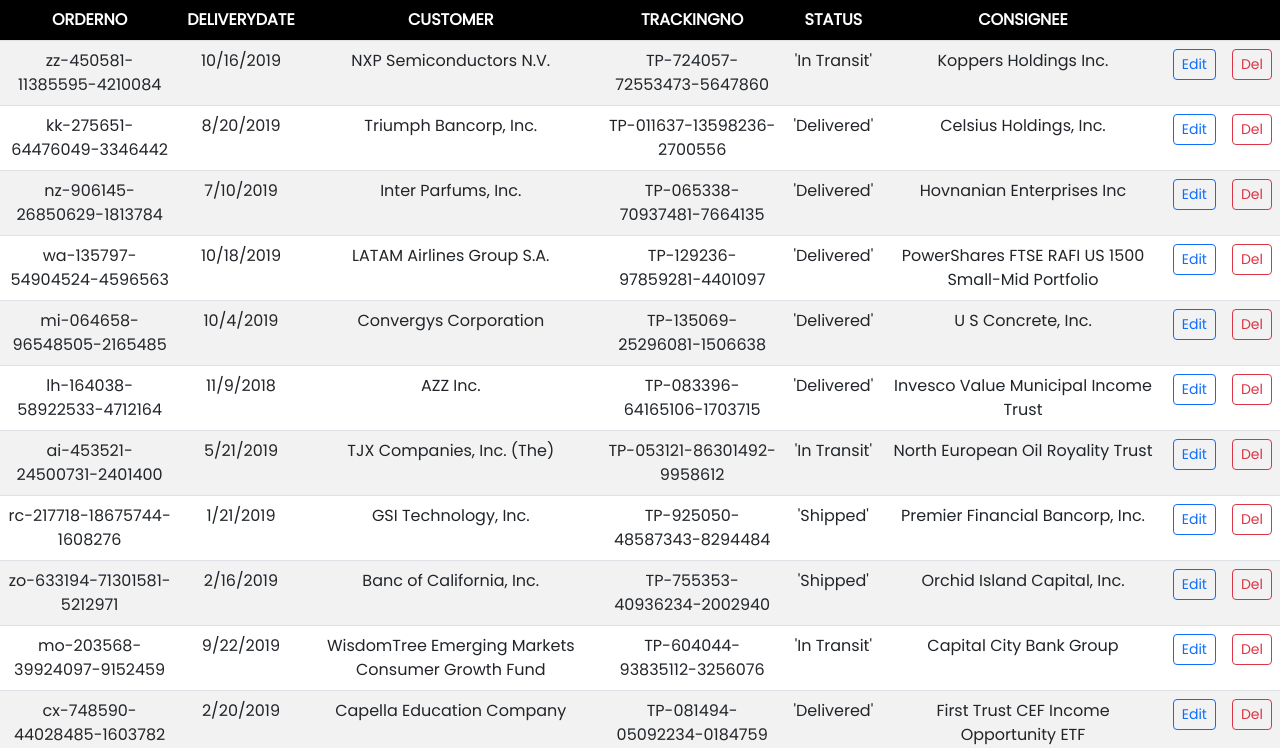
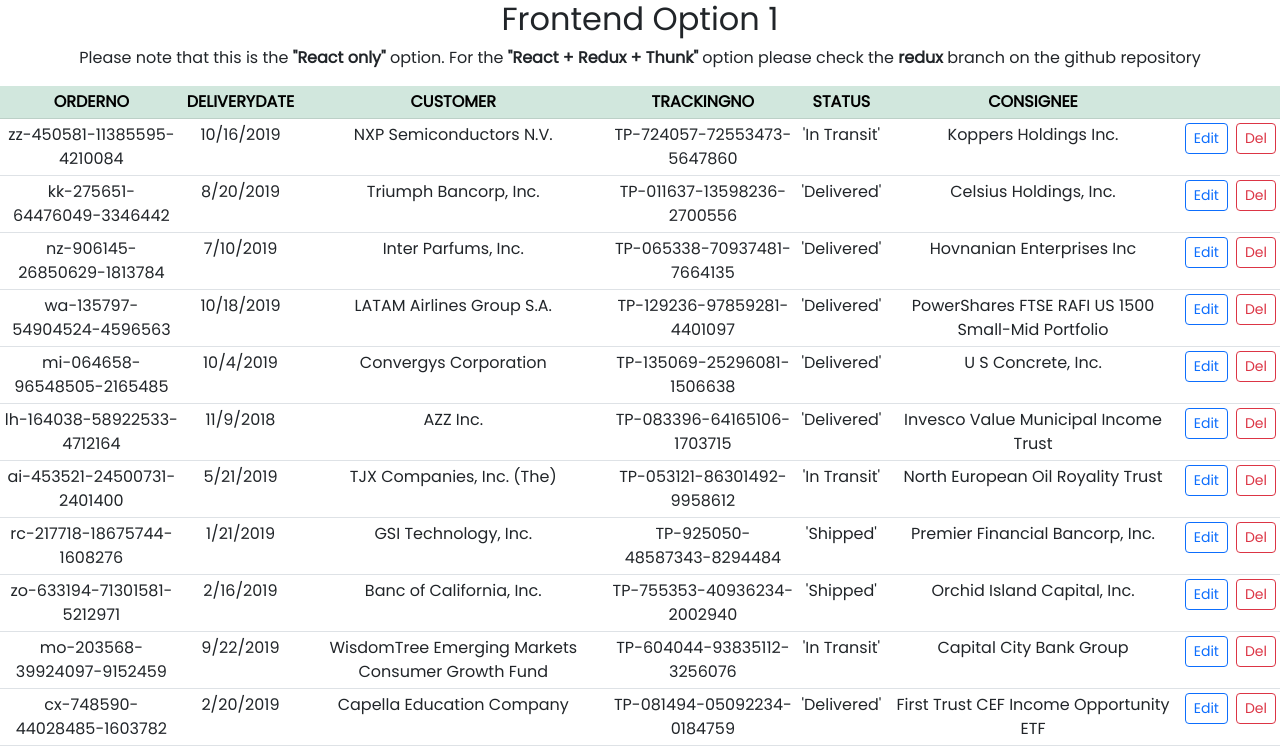
Before and after one commit to Naguib10/reactkn, a React (Create React App) app: page / in a window 1280 px wide. Shown: the top 748 px of the page. Built offline with nearby package versions, Linux system fonts and the light colour scheme.

Commit message:
[ADD] some text and styling

```diff
--- a/src/App.js
+++ b/src/App.js
@@ -14,8 +14,6 @@
 
       //Offline
       const response = await axios.get("shipments.js");
-
-      //Adding id to shipments to be able to delete after editing a shipment
       response.data.forEach((item, i) => {
         item._id = i + 1;
       });
@@ -37,6 +35,8 @@
 
   return (
     <div className="App">
+      <h2>Frontend Option 1</h2>
+      <p> Please note that this is the <b>"React only"</b> option. For the <b>"React + Redux + Thunk"</b> option please check the <b>redux</b> branch on the github repository</p>
       <Table shipments={shipments} removeShipment={removeShipment} />
     </div>
   );
--- a/src/components/Table.jsx
+++ b/src/components/Table.jsx
@@ -4,8 +4,8 @@
 function BasicTable(props) {
 
     return (
-        <Table striped hover>
-            <thead className="bg-black text-white">
+        <Table hover size="sm">
+            <thead className="table-success">
                 <tr>
                     <th>ORDERNO</th>
                     <th>DELIVERYDATE</th>
```
